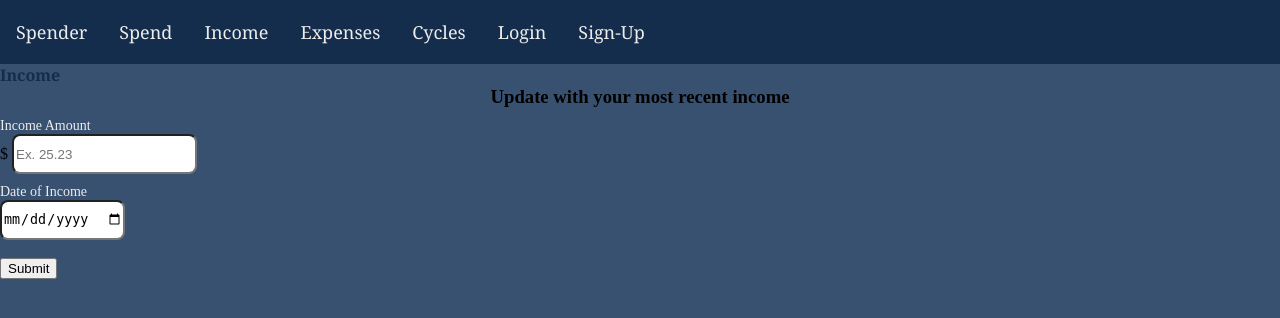
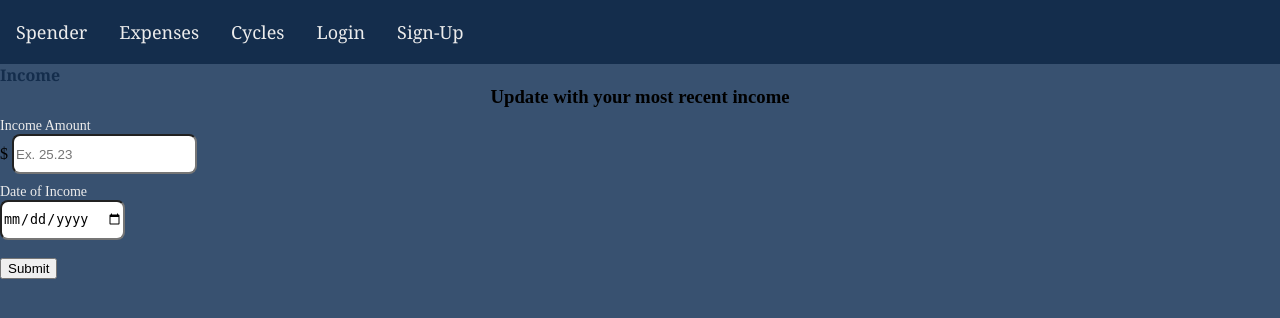
Before and after one commit to dcabriales/Spender, a Flask app: page /NewUserIncome in a window 1280 px wide. Shown: the top 318 px of the page. Run offline with Flask 3, Linux system fonts and the light colour scheme.

Commit message:
removed redundant pages

```diff
--- a/website/models.py
+++ b/website/models.py
@@ -1,8 +1,6 @@
 from . import db
 from flask_login import UserMixin
 import datetime
-from flask_login import UserMixin
-
 
 class User(UserMixin, db.Model):
     # __tablename__ = "user_account"
--- a/website/routes.py
+++ b/website/routes.py
@@ -1,7 +1,6 @@
 from flask import Blueprint, render_template, request, redirect, url_for, session
 from flask_login import login_user, login_required, logout_user
 import datetime
-from datetime import timedelta
 from .models import User, Expenses, Income, Cycle
 from .classes import UserData, Chart, calc_days_remaining, calc_spendability, netIncome, date_range_list, month_day_fromDate
 from .calc_helpers import (
@@ -61,6 +60,22 @@ def home():
         "income_amount": user.income.amount,
         "inc_date": user.income.date
     }
+    today_income = netIncome(user.income.amount, today_expenses)
+    today_spend = round(calc_spendability(today_income, daysLeft),2)
+    exp_before_today = Expenses.query.filter(Expenses.user==user.account.id).filter(Expenses.date_purchased >= user.income.date).filter(Expenses.date_purchased < currentDay).all()
+    today_expenses = totalExpenses(exp_before_today)
+    daysLeft = calc_days_remaining(currentDay, user.account.NextIncomeDate)
+
+    exp_today = Expenses.query.filter(Expenses.user==user.account.id).filter(Expenses.date_purchased == currentDay).all()
+    spent_today = totalExpenses(exp_today)
+    net_spend = round(today_spend - spent_today,2)
+    if net_spend > 0:
+        net_spend = str(f"+${net_spend}")
+    elif net_spend < 0:
+        net_spend = str(f"${net_spend}")
+    else:
+        net_spend = str("$"+net_spend)
+
     return render_template("home.html", chart_map=user_Chart.chart_map, expenses_map=map_exp, income_map=income_info_data)
 
 
@@ -107,12 +122,17 @@ def nextIncomeDate():
     print("In next income date page")
     if "email" in session:
         user = User.query.filter(User.email == session["email"]).first()
+        prev_nid = datetime.datetime.strptime(data["NextIncomeDateInput"], '%Y-%m-%d').date()
+
     if request.method == "POST":
         data = request.form
         # pDate = data["datePurchased"]
         date_object = datetime.datetime.strptime(data["NextIncomeDateInput"], '%Y-%m-%d').date()
         user.NextIncomeDate = date_object
         db.session.add(user)
+        db.session.commit()
+        new_Cycle = Cycle(user=user.id, start_date=prev_nid, end_date=date_object)
+        db.session.add(new_Cycle)
         db.session.commit()
         return redirect(url_for("routes.home"))
     elif request.method == "GET":
@@ -150,23 +170,6 @@ def NewUserIncome():
     elif request.method == "GET":
         return render_template("newUserIncome.html")
 
-
-@routes.route("/incomePage", methods = ["GET"])
-@login_required
-def income_info():
-    if "email" in session:
-        user = UserData(session["email"])
-    nextIncDate = user.account.NextIncomeDate
-    total_expense = totalExpenses(user.expenses)
-    incomeAvailable = netIncome(user.income.amount, total_expense)
-    income_info_data = {
-        "inc_available":round(incomeAvailable,2),
-        "nid":nextIncDate,
-        "income_amount": user.income.amount,
-        "inc_date": user.income.date
-    }
-    return render_template("incomeInfo.html", data=income_info_data)
-
 @routes.route("/deleteExpense/<expense_id>",methods=["POST"])
 @login_required
 def delete_expense(expense_id):
@@ -174,32 +177,6 @@ def delete_expense(expense_id):
     db.session.delete(expense)
     db.session.commit()
     return redirect(url_for("routes.expenses_page"))
-
-@routes.route("/spend", methods=["GET"])
-@login_required
-def spend_page():
-    if "email" in session:
-        user = UserData(session["email"])
-        user_Chart = Chart(user.income, user.expenses, user.account)
-
-    daysLeft = calc_days_remaining(currentDay, user.account.NextIncomeDate)
-    exp_before_today = Expenses.query.filter(Expenses.user==user.account.id).filter(Expenses.date_purchased >= user.income.date).filter(Expenses.date_purchased < currentDay).all()
-    today_expenses = totalExpenses(exp_before_today)
-    today_income = netIncome(user.income.amount, today_expenses)
-    today_spend = round(calc_spendability(today_income, daysLeft),2)
-
-    exp_today = Expenses.query.filter(Expenses.user==user.account.id).filter(Expenses.date_purchased == currentDay).all()
-    spent_today = totalExpenses(exp_today)
-    net_spend = round(today_spend - spent_today,2)
-    if net_spend > 0:
-        net_spend = str(f"+${net_spend}")
-    elif net_spend < 0:
-        net_spend = str(f"${net_spend}")
-    else:
-        net_spend = str("$"+net_spend)
-    """ chart data """
-
-    return render_template("spender.html",chart_map=user_Chart.chart_map, net_spend=net_spend)
 
 @routes.route("/cycles", methods = ["GET"])
 @login_required
--- a/website/templates/base.html
+++ b/website/templates/base.html
@@ -14,12 +14,6 @@
     <ul>
       <li>
       <a href="{{url_for('routes.home')}}">Spender</a>
-      </li>
-      <li>
-        <a href="{{url_for('routes.spend_page')}}">Spend</a>
-      </li>
-      <li>
-        <a href="{{url_for('routes.income_info')}}">Income</a>
       </li>
       <li>
         <a href="{{url_for('routes.expenses_page')}}">Expenses</a>
```
Also changed, not shown: website/templates/incomeInfo.html (deleted, +0 -9 lines), website/templates/spender.html (deleted, +0 -23 lines).
